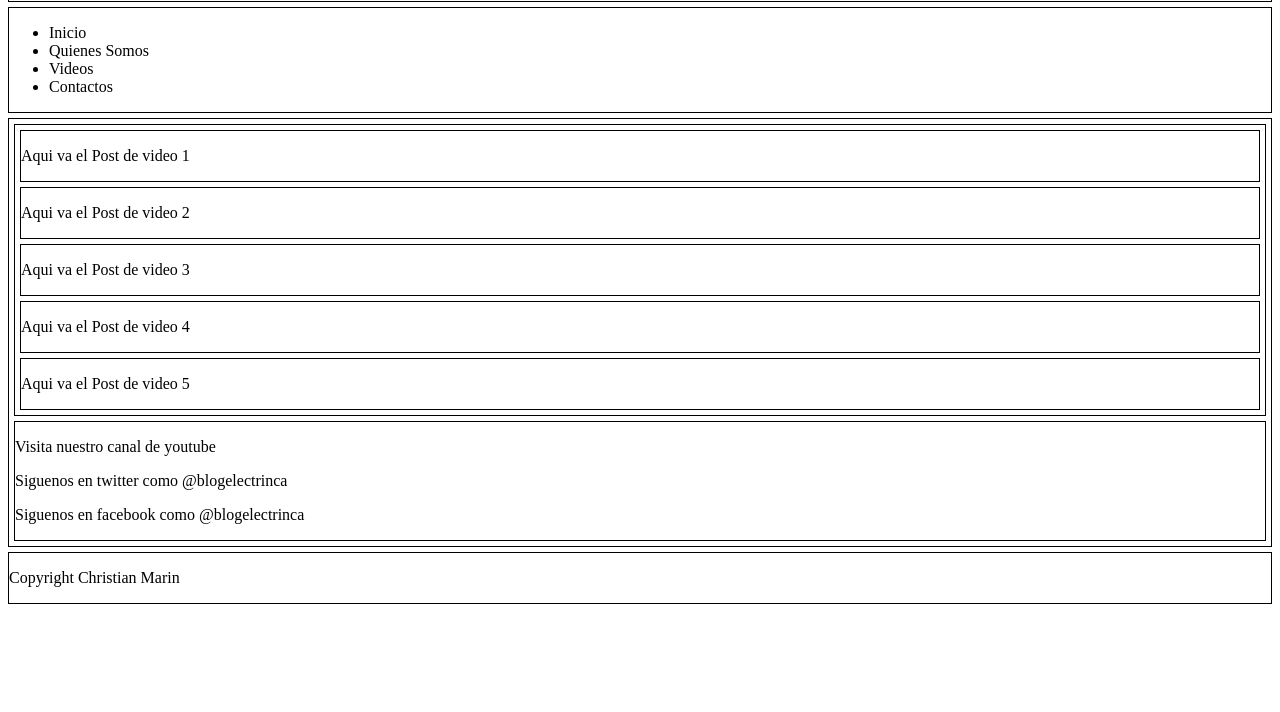
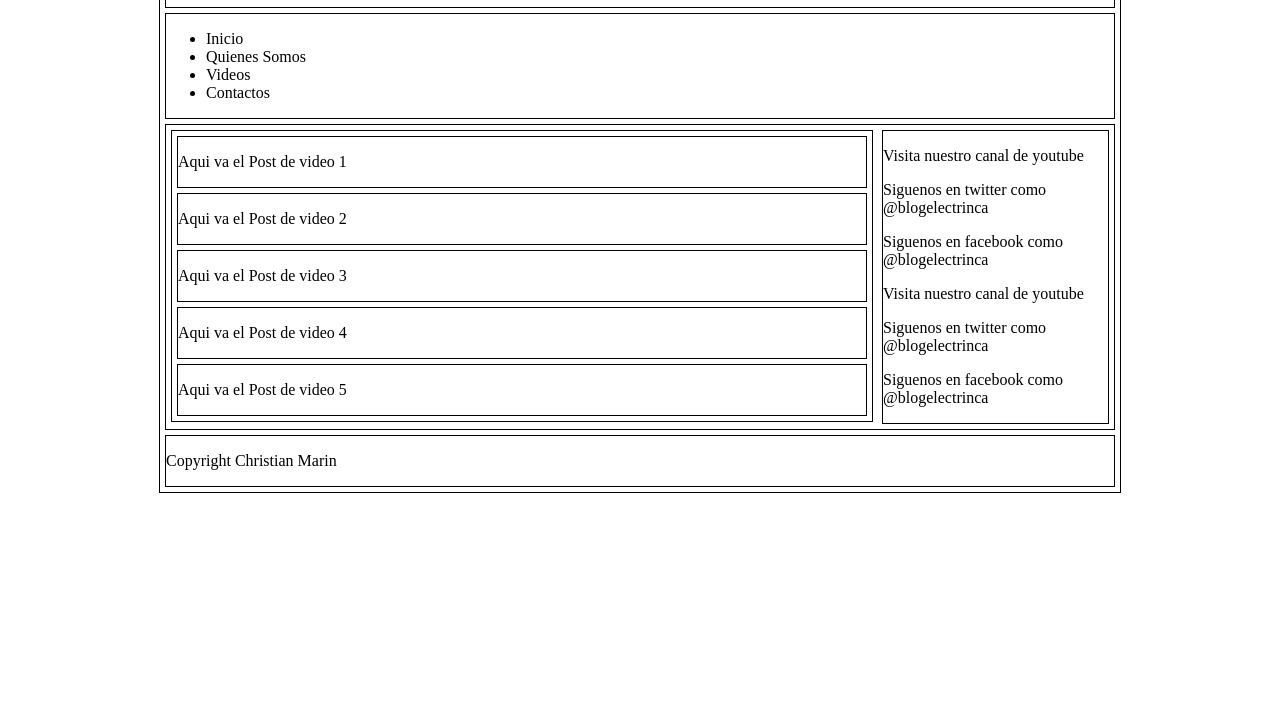
Before and after one commit to christian00marin/Blog1, a plain HTML site: page index.html in a window 1280 px wide. Shown: the part 88-800 px from the top of the page. Drawn offline with Linux system fonts and the light colour scheme.

Commit message:
Se creo el maquetado con la posicon de las cajas

```diff
--- a/estilos/index.css
+++ b/estilos/index.css
@@ -1,21 +1,30 @@
+#contenido {
+    border: solid 1px;
+    width: 960px;
+    margin: 0 auto;
+}
+
 header {
     border: solid 1px;
-    margin-bottom: 5px;
+    margin: 5px 5px 5px 5px;
 }
 
 nav {
     border: solid 1px;
-    margin-bottom: 5px;
+    margin: 0px 5px 5px 5px;
 }
 
-#contenido {
+#contSection {
     border: solid 1px;
-    margin-bottom: 5px;
+    margin: 0px 5px 5px 5px;
+    overflow: hidden;
 }
 
-#contPri {
+#contPrincipal {
     border: solid 1px;
     margin: 5px 5px 5px 5px;
+    width: 700px;
+    float: left;
 }
 
 article {
@@ -23,11 +32,14 @@ article {
     margin: 5px 5px 5px 5px;
 }
 
-#contSec {
+#contSecundario {
     border: solid 1px;
-    margin: 5px 5px 5px 5px;
+    margin: 5px 5px 5px 0px;
+    width: 225px;
+    float: right;
 }
 
 footer {
     border: solid 1px;
+    margin: 0px 5px 5px 5px;
 }
--- a/index.html
+++ b/index.html
@@ -8,6 +8,7 @@
 </head>
 
 <body>
+    <div id="contenido">
         <header>
             <hgroup>
                 <h1> Blog Electronica </h1>
@@ -21,9 +22,9 @@
                 <li> Contactos </li>
             </ul>
         </nav>
-    <div id="contenido">
+        <div id="contSection">
             <section>
-            <div id="contPri">
+                <div id="contPrincipal">
                     <article>
                         <p> Aqui va el Post de video 1 </p>
                     </article>
@@ -40,8 +41,11 @@
                         <p> Aqui va el Post de video 5 </p>
                     </article>
                 </div>
-            <div id="contSec">
+                <div id="contSecundario">
                     <aside>
+                        <p> Visita nuestro canal de youtube </p>
+                        <p> Siguenos en twitter como @blogelectrinca </p>
+                        <p> Siguenos en facebook como @blogelectrinca </p>
                         <p> Visita nuestro canal de youtube </p>
                         <p> Siguenos en twitter como @blogelectrinca </p>
                         <p> Siguenos en facebook como @blogelectrinca </p>
@@ -52,6 +56,7 @@
         <footer>
             <p> Copyright Christian Marin </p>
         </footer>
+    </div>
 </body>
 
 </html>
```
Lines whose indentation alone changed are shown as unchanged.
